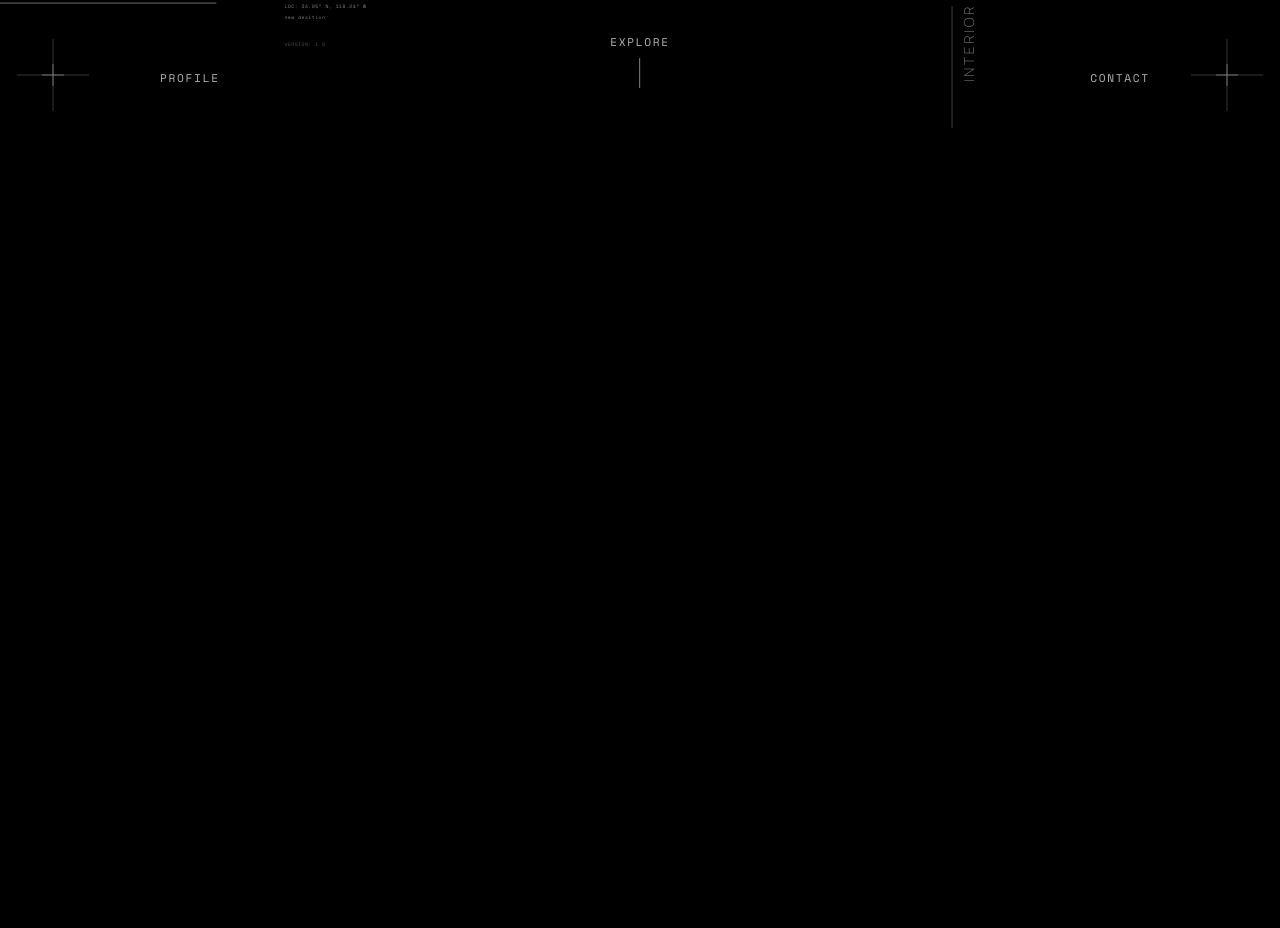
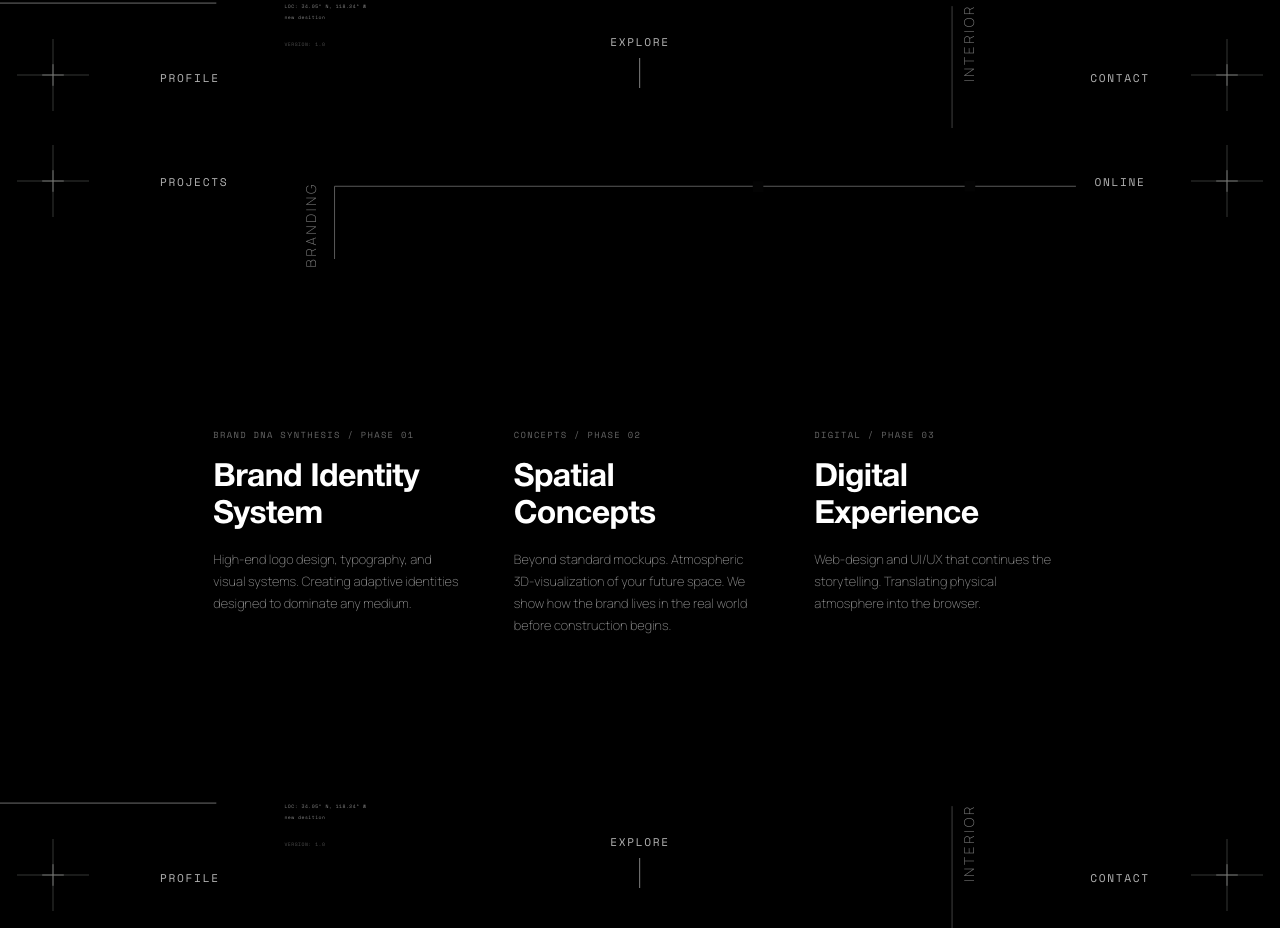
Before and after one commit to Igorvl/ksar-site, a React (Vite) app: page /profile in a window 1280 px wide. Shown: the part 2272-3200 px from the top of the page. Before the commit the page ends 2400 px from the top, so only its background shows below. Built offline with nearby package versions, Linux system fonts and the light colour scheme.

Commit message:
ProfilePage: add screen 4 - Services (Brand Identity, Spatial Concepts, Digital Experience)

```diff
--- a/src/pages/ProfilePage.css
+++ b/src/pages/ProfilePage.css
@@ -400,6 +400,57 @@
 }
 
 /* ============================================
+   SERVICES SECTION (Screen 4)
+   ============================================ */
+.profile-section--services {
+    display: flex;
+    align-items: center;
+    justify-content: center;
+    background-color: #000;
+}
+
+/* Services Grid - Three columns */
+.services-grid {
+    display: grid;
+    grid-template-columns: repeat(3, 1fr);
+    gap: 3rem;
+}
+
+.service-card {
+    display: flex;
+    flex-direction: column;
+    gap: 1rem;
+}
+
+.service-label {
+    font-family: var(--font-nav);
+    font-size: 0.55rem;
+    letter-spacing: 0.15em;
+    text-transform: uppercase;
+    color: rgba(255, 255, 255, 0.4);
+    margin-bottom: 0.5rem;
+}
+
+.service-title {
+    font-family: var(--font-hero);
+    font-size: clamp(1.5rem, 2.5vw, 2.25rem);
+    font-weight: 700;
+    line-height: 1.15;
+    letter-spacing: -0.02em;
+    color: #fff;
+    margin: 0;
+}
+
+.service-description {
+    font-family: var(--font-body, 'Manrope', sans-serif);
+    font-size: clamp(0.75rem, 1vw, 0.875rem);
+    font-weight: 300;
+    line-height: 1.7;
+    color: rgba(255, 255, 255, 0.55);
+    margin: 0;
+}
+
+/* ============================================
    RESPONSIVE ADJUSTMENTS
    ============================================ */
 
@@ -469,6 +520,16 @@
     .protocol-description {
         max-width: 100%;
     }
+
+    /* Services grid - stack on tablets */
+    .services-grid {
+        grid-template-columns: 1fr;
+        gap: 2.5rem;
+    }
+
+    .service-title {
+        font-size: clamp(1.25rem, 5vw, 1.75rem);
+    }
 }
 
 /* Phones (320px - 575px) */
--- a/src/pages/ProfilePage.jsx
+++ b/src/pages/ProfilePage.jsx
@@ -237,6 +237,101 @@ export default function ProfilePage() {
                     </div>
                 </div>
             </section>
+
+            {/* === SCREEN 4: SERVICES === */}
+            <section className="profile-section profile-section--services" id="section-4">
+                {/* Corner Crosshairs */}
+                <img src="/kross.svg" className="crosshair crosshair--top-left" aria-hidden="true" alt="" />
+                <img src="/kross.svg" className="crosshair crosshair--top-right" aria-hidden="true" alt="" />
+                <img src="/kross.svg" className="crosshair crosshair--bottom-left" aria-hidden="true" alt="" />
+                <img src="/kross.svg" className="crosshair crosshair--bottom-right" aria-hidden="true" alt="" />
+
+                {/* Corner Navigation */}
+                <nav className="corner-nav corner-nav--top-left">
+                    <a href="/projects" className="nav-link font-nav">PROJECTS</a>
+                </nav>
+                <nav className="corner-nav corner-nav--top-right">
+                    <a href="/online" className="nav-link font-nav">ONLINE</a>
+                </nav>
+                <nav className="corner-nav corner-nav--bottom-left">
+                    <a href="/profile" className="nav-link font-nav">PROFILE</a>
+                </nav>
+                <nav className="corner-nav corner-nav--bottom-right">
+                    <a href="/contact" className="nav-link font-nav">CONTACT</a>
+                </nav>
+
+                {/* Side Vertical Text */}
+                <div className="side-text side-text--left">
+                    <span className="vertical-text font-nav">BRANDING</span>
+                </div>
+                <div className="side-text side-text--right">
+                    <img src="/lineV.svg" className="line-vertical" aria-hidden="true" alt="" />
+                    <span className="vertical-text font-nav">INTERIOR</span>
+                </div>
+
+                {/* Corner Line */}
+                <img src="/corn1.svg" className="corner-line corner-line--top" aria-hidden="true" alt="" />
+
+                {/* Meta Panel */}
+                <div className="meta-panel">
+                    <img src="/lineV.svg" className="line-horizontal" aria-hidden="true" alt="" />
+                    <p className="meta-text font-nav">LOC: 34.05° N, 118.24° W</p>
+                    <p className="meta-text font-nav">new desition</p>
+                    <p className="meta-text font-nav">VERSION: 1.0</p>
+                </div>
+
+                {/* CTA */}
+                <div className="cta-panel">
+                    <a href="#section-5" className="cta-link font-nav">
+                        <span className="cta-text">EXPLORE</span>
+                        <span className="cta-line" aria-hidden="true" />
+                    </a>
+                </div>
+
+                {/* Section Content - Services Grid */}
+                <div className="section-content section-content--services">
+                    <div className="services-grid">
+                        {/* Service 1: Brand Identity System */}
+                        <article className="service-card">
+                            <header className="service-header">
+                                <span className="service-label font-nav">BRAND DNA SYNTHESIS / PHASE 01</span>
+                            </header>
+                            <h3 className="service-title font-hero">
+                                Brand Identity<br />System
+                            </h3>
+                            <p className="service-description font-body">
+                                High-end logo design, typography, and visual systems. Creating adaptive identities designed to dominate any medium.
+                            </p>
+                        </article>
+
+                        {/* Service 2: Spatial Concepts */}
+                        <article className="service-card">
+                            <header className="service-header">
+                                <span className="service-label font-nav">CONCEPTS / PHASE 02</span>
+                            </header>
+                            <h3 className="service-title font-hero">
+                                Spatial<br />Concepts
+                            </h3>
+                            <p className="service-description font-body">
+                                Beyond standard mockups. Atmospheric 3D-visualization of your future space. We show how the brand lives in the real world before construction begins.
+                            </p>
+                        </article>
+
+                        {/* Service 3: Digital Experience */}
+                        <article className="service-card">
+                            <header className="service-header">
+                                <span className="service-label font-nav">DIGITAL / PHASE 03</span>
+                            </header>
+                            <h3 className="service-title font-hero">
+                                Digital<br />Experience
+                            </h3>
+                            <p className="service-description font-body">
+                                Web-design and UI/UX that continues the storytelling. Translating physical atmosphere into the browser.
+                            </p>
+                        </article>
+                    </div>
+                </div>
+            </section>
         </main>
     )
 }
```
